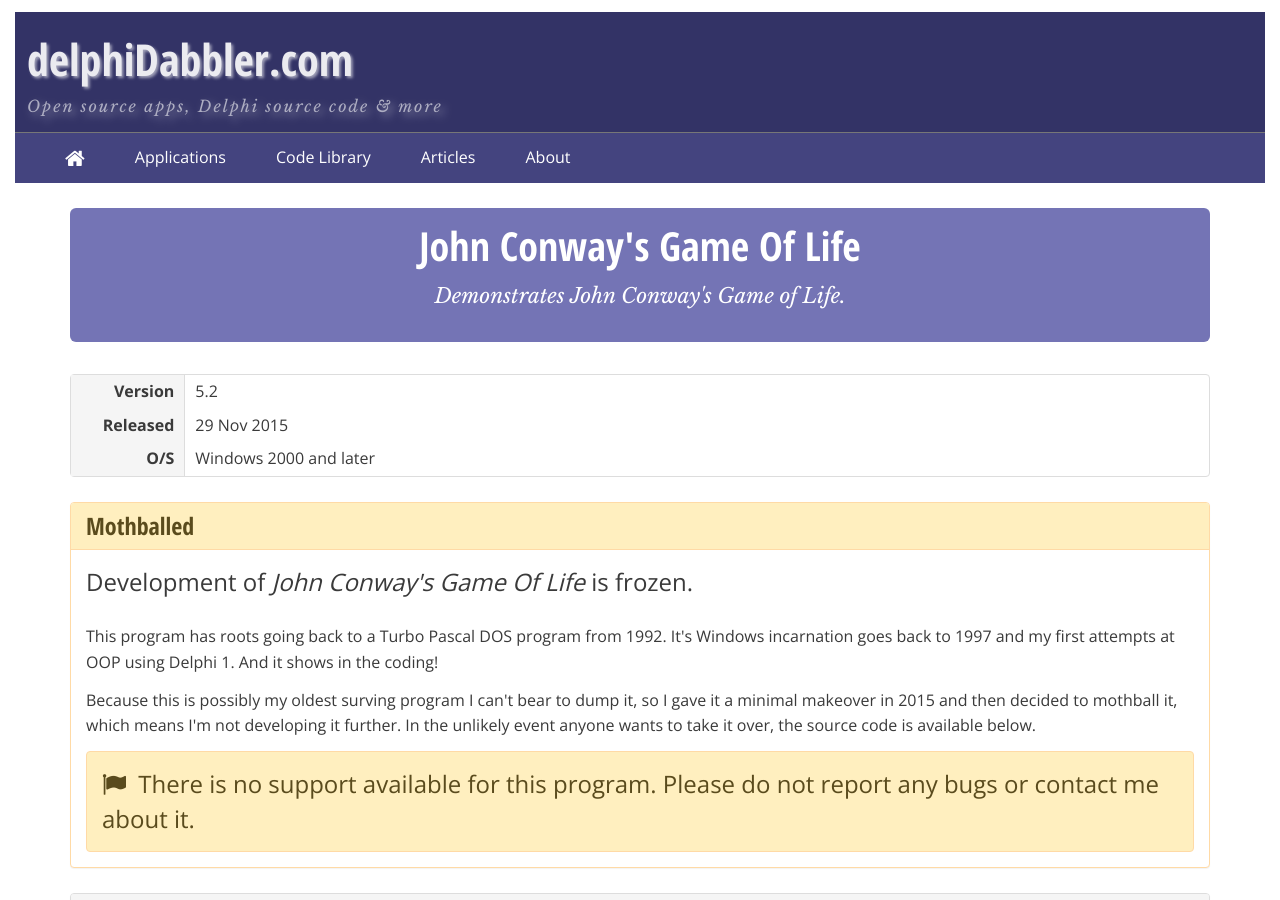
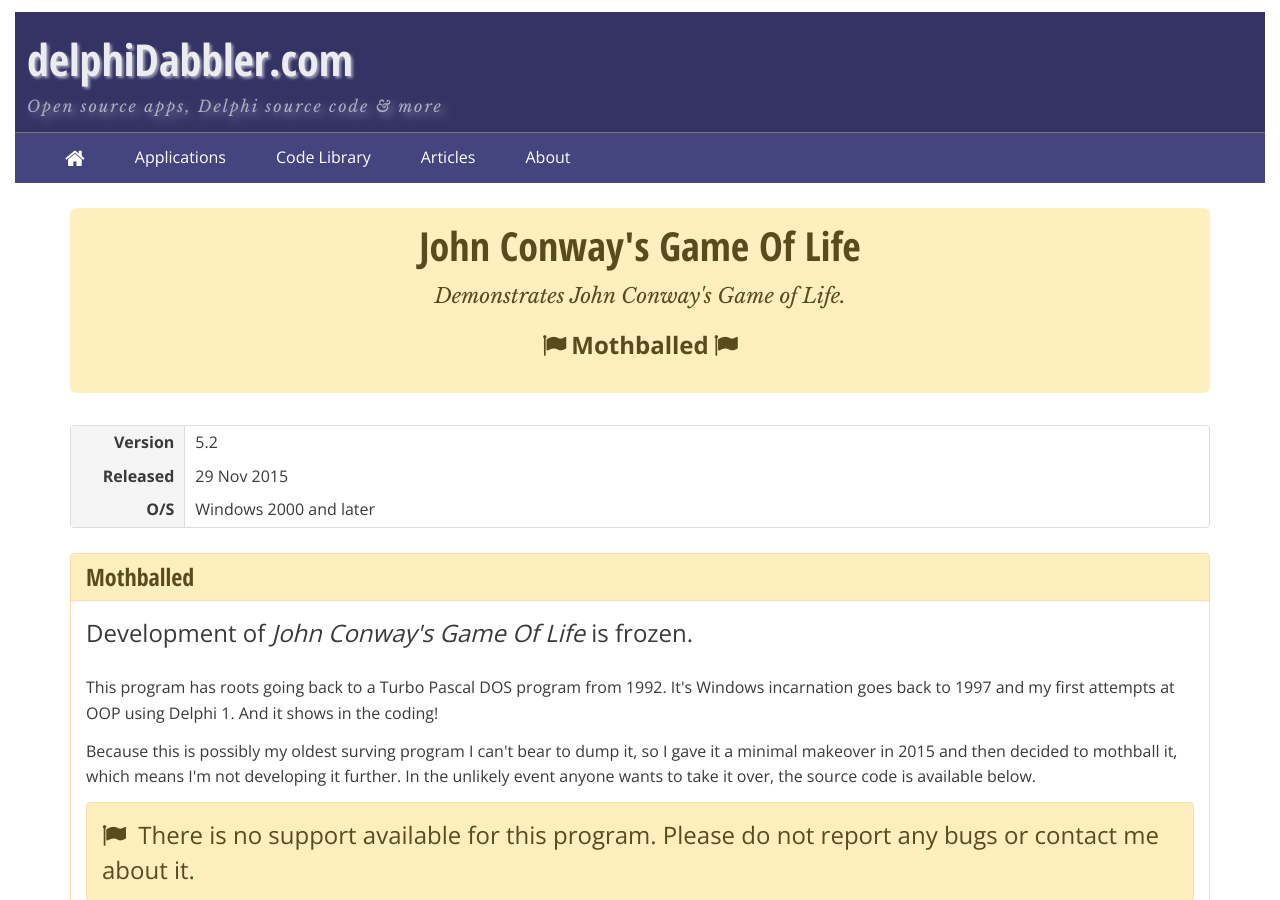
Before and after one commit to delphidabbler/delphidabbler.github.io, a Jekyll site: the page built from _software/life.html, in a window 1280 px wide and 900 px high. Built offline with Jekyll 4.4.1, drawn with Linux system fonts in a browser that asks for light colours; nearby versions of some CDN libraries.

Commit message:
Modify to support "obsolete" software pages
"obsolete" style is used in addition to existing "current" & "mothballed" styles

```diff
--- a/_layouts/programs-tplt.html
+++ b/_layouts/programs-tplt.html
@@ -2,8 +2,14 @@
 layout: default
 ---
 <!-- BEGIN program page content -->
-
-<div class="sw-page-header{% if page.mothballed %} mothballed{% endif %}">
+{% if page.status == "mothballed" %}
+	{% assign headercls = "mothballed" %}
+{% elsif page.status == "obsolete" %}
+	{% assign headercls = "obsolete" %}
+{% else }
+	{% assign headercls = "" %}
+{% endif %}
+<div class="sw-page-header {{ headercls }}">
   <header>
     <h1>{{ page.title | escape }}</h1>
     <p class="strapline">{{ page.precis | escape }}</p>
@@ -17,8 +23,10 @@
       </div>
     </div>
     {% endif %}
-		{% if page.mothballed %}
-		<p class=""><strong><span class="fa fa-exclamation-triangle fa-x-pad-right"></span>Mothballed<span class="fa fa-exclamation-triangle fa-x-pad-left"></span></strong></p>
+		{% if page.status == "mothballed" %}
+		<p class=""><strong><span class="fa fa-flag fa-x-pad-right"></span>Mothballed<span class="fa fa-flag fa-x-pad-left"></span></strong></p>
+		{% elsif page.status == "obsolete" %}
+		<p class=""><strong><span class="fa fa-exclamation-triangle fa-x-pad-right"></span>Obsolete<span class="fa fa-exclamation-triangle fa-x-pad-left"></span></strong></p>
     {% endif %}
   </header>
 </div>
--- a/codelib.html
+++ b/codelib.html
@@ -22,7 +22,11 @@
         </header>
         <div class="panel-body">
           <p>{{ project.summary | escape }}</p>
-          {% if project.mothballed %}<p class="alert alert-warning small" role="alert"><span class="fa fa-flag fa-lg fa-x-pad-right" aria-hidden="true"></span><span class="sr-only">Note</span> This library project is mothballed. It is being neither developed nor supported.</p>{% endif %}
+					{% if project.status == "mothballed" %}
+					<p class="alert alert-warning small" role="alert"><span class="fa fa-flag fa-lg fa-x-pad-right" aria-hidden="true"></span><span class="sr-only">Note</span> This library project is mothballed. It is being neither developed nor supported.</p>
+          {% elsif project.status == "obsolete" %}
+					<p class="alert alert-danger small" role="alert"><span class="fa fa-exclamation-triangle fa-lg fa-x-pad-right" aria-hidden="true"></span><span class="sr-only">Note</span> This library project is mothballed. It is being neither developed nor supported and is here only for historical reasons.</p>
+					{% endif %}
         </div>
         <div class="panel-footer text-right">
           <a href="{{ project.url }}" aria-label="{{ project.title | escape }} page on {{ site.data.core.orig-site-name | escape }}">More info</a>
--- a/programs.html
+++ b/programs.html
@@ -22,7 +22,11 @@
         </header>
         <div class="panel-body">
           <p>{{ program.summary | escape }}</p>
-          {% if program.mothballed %}<p class="alert alert-warning small" role="alert"><span class="fa fa-flag fa-lg fa-x-pad-right" aria-hidden="true"></span><span class="sr-only">Note</span> This program is mothballed. It is being neither developed nor supported.</p>{% endif %}
+          {% if program.status == "mothballed" %}
+					<p class="alert alert-warning small" role="alert"><span class="fa fa-flag fa-lg fa-x-pad-right" aria-hidden="true"></span><span class="sr-only">Note</span> This program is mothballed. It is being neither developed nor supported.</p>
+          {% elsif program.status == "obsolete" %}
+					<p class="alert alert-danger small" role="alert"><span class="fa fa-exclamation-triangle fa-lg fa-x-pad-right" aria-hidden="true"></span><span class="sr-only">Note</span> This program is obsolete. It is being neither developed nor supported and is here only for historical reasons.</p>
+					{% endif %}
         </div>
         <div class="panel-footer text-right">
           <a href="{{ program.url }}" aria-label="{{ program.title | escape }} page on {{ site.data.core.orig-site-name | escape }}">More info</a>
```
